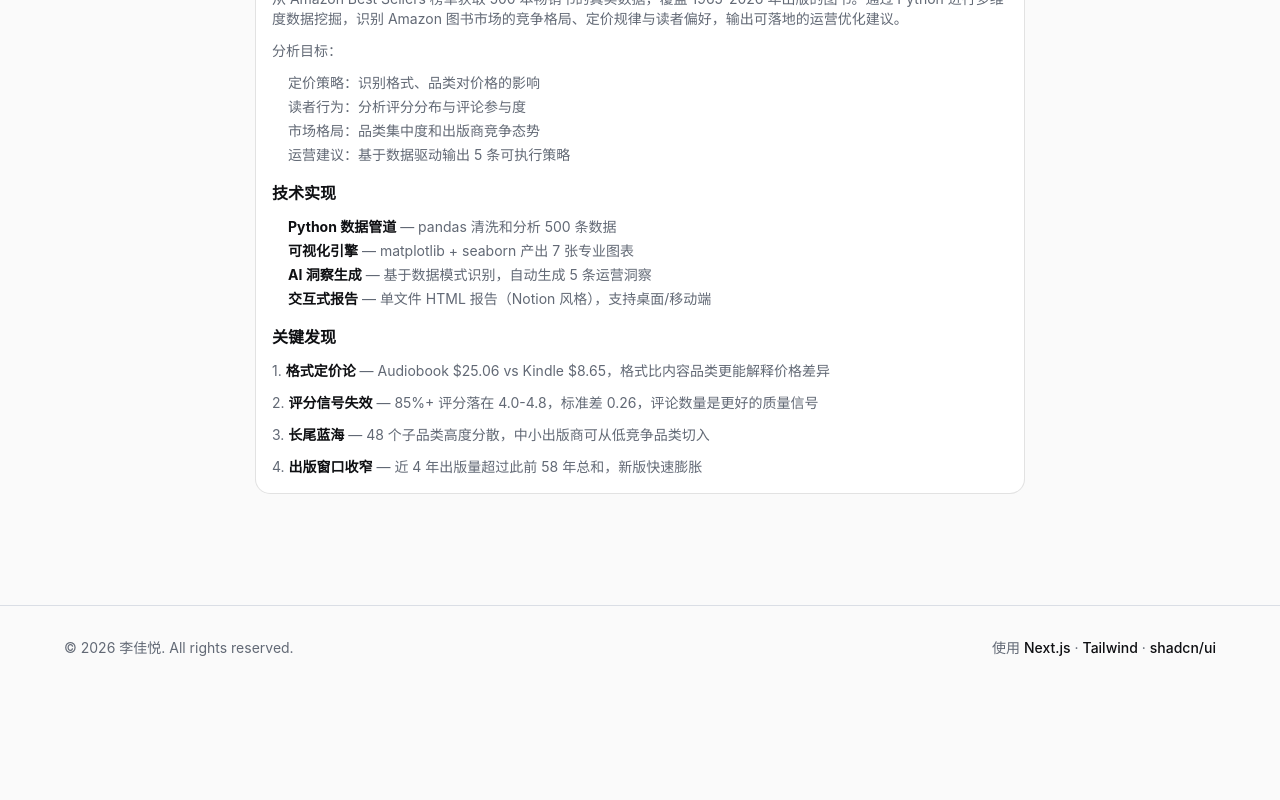
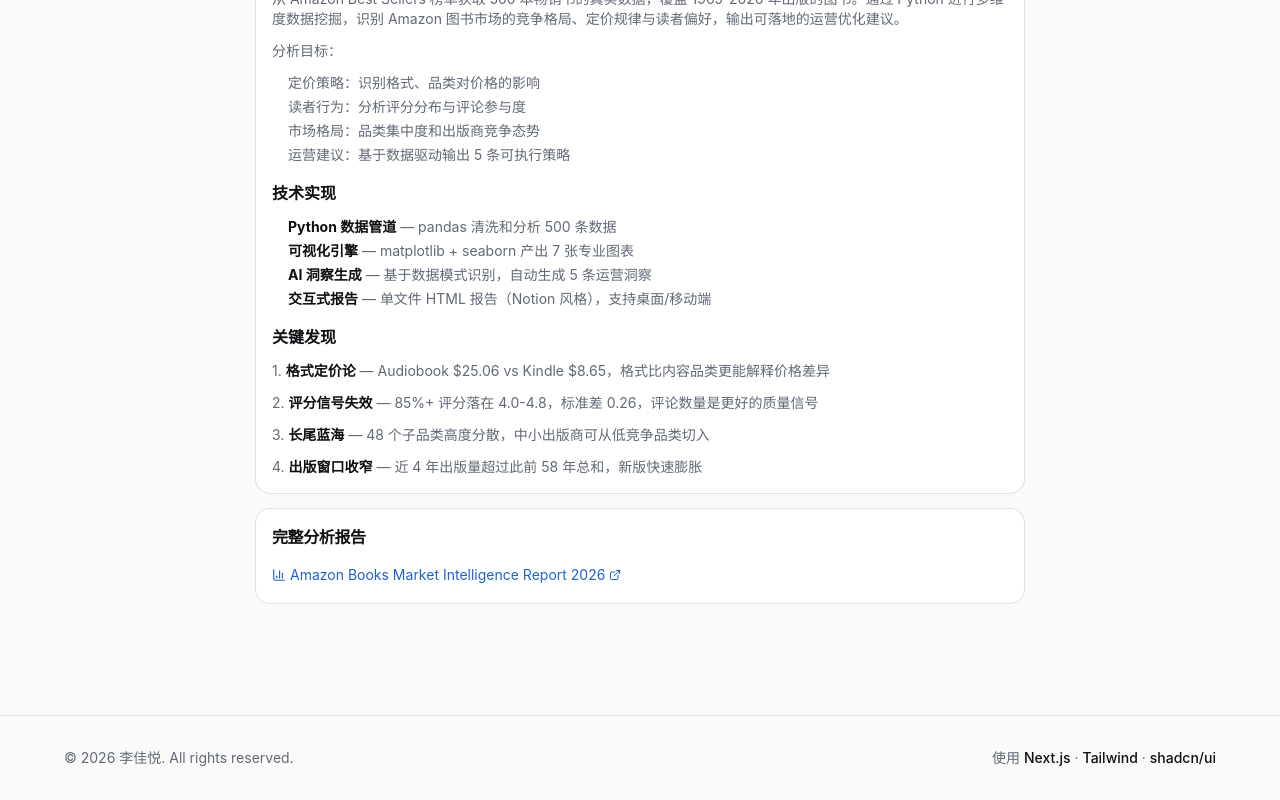
Before and after one commit to li-jiayue-work/personal-site, a Next.js app: page /projects/amazon-books-analysis in a window 1280 px wide. Shown: the part 2530-3330 px from the top of the page. Before the commit the page ends 3220 px from the top, so only its background shows below. Built offline with nearby package versions, Linux system fonts and the light colour scheme.

Commit message:
fix: 修正报告链接映射到新的 amazon-products 和 amazon-books-analysis 项目页面，修复 iframe 嵌入兼容目录路径

```diff
--- a/content/projects/amazon-books-analysis.mdx
+++ b/content/projects/amazon-books-analysis.mdx
@@ -4,7 +4,7 @@ description: "基于 500 本 Amazon 畅销书真实数据的多维度市场分
 tech: ["Python", "pandas", "matplotlib", "seaborn", "Data Visualization"]
 result: "分析 500 本畅销书，产出 7 张可视化图表和一份英文交互式分析报告"
 github: "https://github.com/li-jiayue-work/personal-site"
-demo: "/reports/amazon-books.html"
+demo: "/reports/amazon-books-analysis/"
 featured: true
 dataset: "Kaggle / 500 本 Amazon Best Sellers 真实数据，含 15 个字段（Rank, Title, Author, Category, Sub-Genre, Format, Price, Rating, Reviews, Weeks on List, Publisher, Year Published, ISBN, Amazon BSR）"
 toolchain: "DBeaver（数据清洗）→ Python（分析）→ Claude Code（可视化报告）"
--- a/content/projects/amazon-products.mdx
+++ b/content/projects/amazon-products.mdx
@@ -4,7 +4,7 @@ description: "基于 2928 条 Amazon 产品真实数据的多品类市场分析
 tech: ["Python", "pandas", "matplotlib", "seaborn", "Data Visualization"]
 result: "分析 2928 条产品数据，产出 6 张可视化图表，覆盖品类格局、定价策略、品牌竞争等多维度"
 github: "https://github.com/li-jiayue-work/personal-site"
-demo: "/reports/amazon-products.html"
+demo: "/reports/amazon-analysis/"
 featured: true
 dataset: "Kaggle / 2928 条 Amazon 产品真实数据，覆盖 Electronics（35.9%）、Computers & Accessories（30.9%）、Home & Kitchen（30.5%）三大品类，含价格、评分、评论数、折扣比例等字段"
 toolchain: "DBeaver（数据清洗）→ Python（分析）→ Claude Code（可视化报告）"
--- a/src/app/projects/[slug]/page.tsx
+++ b/src/app/projects/[slug]/page.tsx
@@ -14,17 +14,17 @@ export function generateStaticParams() {
   return getAllProjects().map((p) => ({ slug: p.slug }));
 }
 
-const reportData: Record<string, { label: string; url: string; desc: string }[]> = {
-  "ecommerce-analysis": [
+const reportData: Record<string, { label: string; url: string }[]> = {
+  "amazon-products": [
     {
       label: "Amazon Product Landscape — Market Intelligence Report 2026",
       url: "/reports/amazon-analysis/",
-      desc: "基于 Amazon India 平台 2,928 条商品数据，覆盖 9 大品类，从价格、折扣、评分、评论量四维交叉分析，AI 驱动选品与定价策略洞察。",
     },
+  ],
+  "amazon-books-analysis": [
     {
       label: "Amazon Books Market Intelligence Report 2026",
       url: "/reports/amazon-books-analysis/",
-      desc: "基于 Amazon 500 本畅销书数据（1965-2026），覆盖 48 个子品类、56 家出版商，分析价格策略、读者偏好与出版格局，输出图书行业运营建议。",
     },
   ],
 };
@@ -126,7 +126,7 @@ export default async function ProjectPage({ params }: Props) {
         )}
 
         {/* Embedded Report (iframe) */}
-        {project.demo && project.demo.endsWith(".html") && (
+        {project.demo && (project.demo.endsWith(".html") || project.demo.startsWith("/reports/")) && (
           <SectionCard title="Interactive Report">
             <iframe
               src={project.demo}
@@ -148,7 +148,7 @@ export default async function ProjectPage({ params }: Props) {
         )}
 
         {/* Complete Reports */}
-        {reportData[slug] && reportData[slug].length > 0 && (
+        {reportData[slug] && (
           <SectionCard title="完整分析报告">
             <div className="space-y-2">
               {reportData[slug].map((report, i) => (
```
